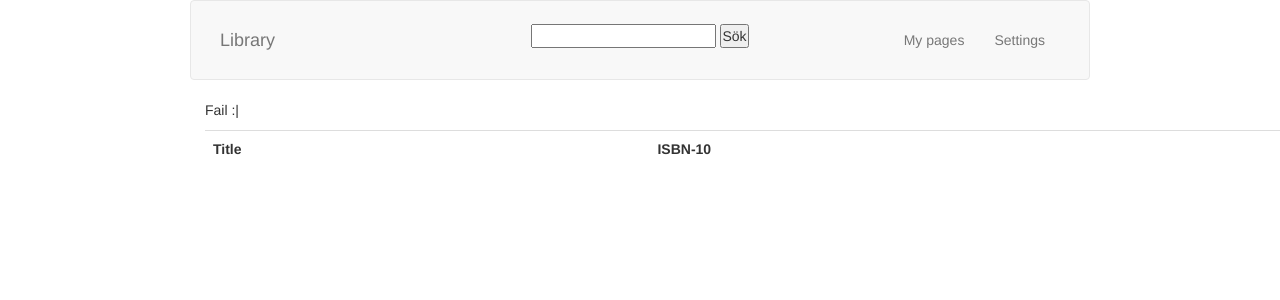
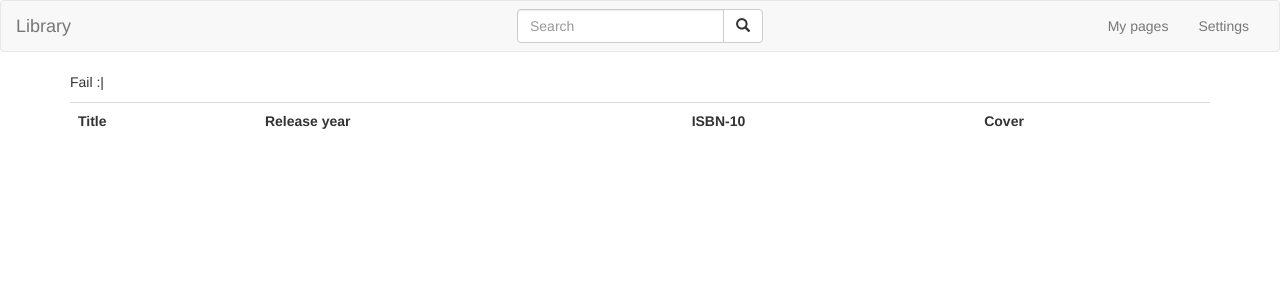
Before and after one commit to T42017/Projekt3-Team2, a PHP site: template templates/index.twig in a window 1280 px wide; the page is wider, and only the part inside the window is pictured. Shown: the top 300 px of that part. Run offline with PHP 8.4, Linux system fonts and the light colour scheme; the template is opened without the code that fills it, so the values that code supplies are empty; some libraries are stand-ins or nearby versions.

Commit message:
Removed index.css from use, added book covers to table. Fixed some bootstrap.

```diff
--- a/css/main.css
+++ b/css/main.css
@@ -3,6 +3,4 @@
 	width: 100%;
 	left: 0;
 	text-align: center;
-	margin: 0 auto;
-	margin-top: 1%;
 }
--- a/php/index.php
+++ b/php/index.php
@@ -4,6 +4,8 @@ define("path", realpath(__DIR__ . '/..'));
 
 require path . '/vendor/autoload.php';
 require 'dbconnection.php';
+require 'helpers.php';
+
 $loader = new Twig_Loader_Filesystem(path . '/templates');
 $twig = new Twig_Environment($loader, array(
 	'cache' => path . '/cache',
--- a/templates/header.html
+++ b/templates/header.html
@@ -5,11 +5,11 @@
 		<!-- BOOTSTRAP CDN -->
 	    <link rel="stylesheet" href="https://maxcdn.bootstrapcdn.com/bootstrap/3.3.7/css/bootstrap.min.css">
 
+	    <!-- INDEX CSS -->
+	    <!-- <link rel="stylesheet" href="../css/index.css"> -->
+
 	    <!-- MAIN CSS -->
 	    <link rel="stylesheet" href="../css/main.css">
-
-	    <!-- INDEX CSS -->
-	    <link rel="stylesheet" href="../css/index.css">
 
 	    <!-- JQUERY CDN -->
 	    <script src="https://ajax.googleapis.com/ajax/libs/jquery/3.2.1/jquery.min.js"></script>
--- a/templates/index.twig
+++ b/templates/index.twig
@@ -9,18 +9,35 @@
         </th>
 
         <th>
+            Release year
+        </th>
+
+        <th>
             ISBN-10
         </th>
 
+        <th>
+            Cover
+        </th>
+
+        {% for book in allbooks %}
             <tr>
-            {% for book in allbooks %}
                 <td>
                     {{ book.title }}
                 </td>
 
                 <td>
+                    {{ book.release_year }}
+                </td>
+
+                <td>
                     {{ book.isbn10 }}
                 </td>
+
+                <td>
+                    <img src="http://covers.openlibrary.org/b/isbn/{{ book.isbn10 }}-S.jpg">
+                </td>
+            </tr>
         {% else %}
             <p>
                 Fail :|
--- a/templates/navbar.html
+++ b/templates/navbar.html
@@ -8,10 +8,17 @@
 
         <div class="collapse navbar-collapse">
             <form class="nav navbar-form navbar-center" method="post">
-            	<div class="form-group">
-	                <input type="text" name="searchquery"/>
-	                <input type="submit" value="Sök"/>
-	        	</div>
+                <div class="input-group">
+                	<div class="form-group">
+    	                <input class="form-control" type="text" name="searchquery" placeholder="Search" />
+
+    	                <div class="input-group-btn">
+                            <button class="btn btn-default" type="submit">
+                                <i class="glyphicon glyphicon-search"></i>
+                            </button>
+                        </div>
+    	        	</div>
+                </div>
             </form>
 
             <ul class="nav navbar-nav navbar-right">
```
Lines whose indentation alone changed are shown as unchanged.
